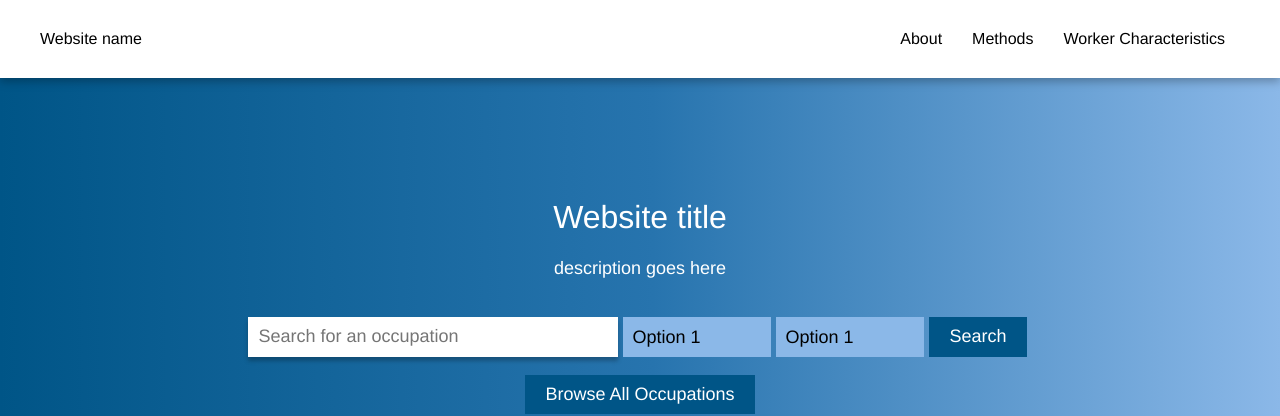
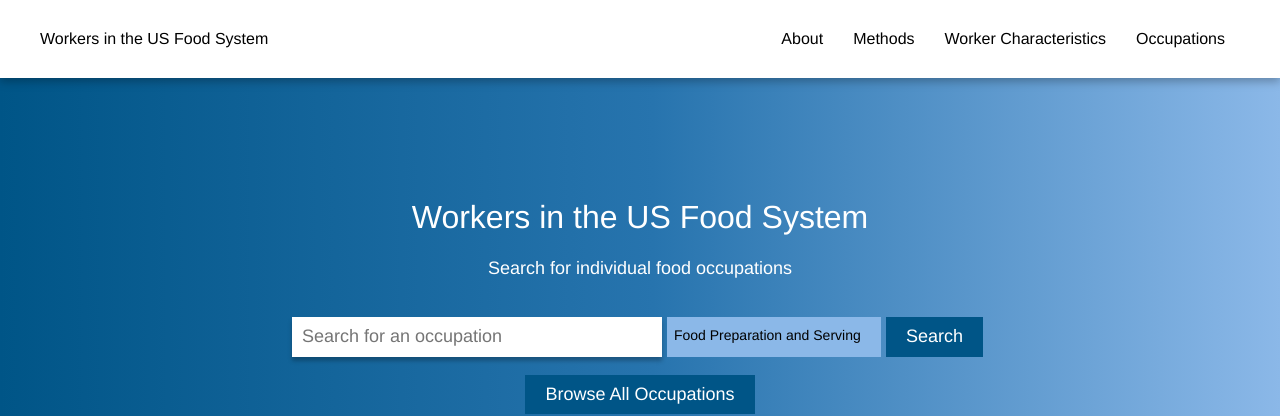
Before and after one commit to angle-zhang/fs-workers-site, a React (Create React App) app: page / in a window 1280 px wide. Shown: the top 416 px of the page. Built offline with nearby package versions, Linux system fonts and the light colour scheme.

Commit message:
add search bar func

```diff
--- a/src/components/Header.js
+++ b/src/components/Header.js
@@ -4,7 +4,7 @@ import "./Header.css";
 function Header () {
     return (
         <header className="main-nav">
-            <Link to="/">Website name</Link>
+            <Link to="/">Workers in the US Food System</Link>
             <ul className="site-nav">
                 <li>
                     <Link to="/about">About</Link>
@@ -15,6 +15,9 @@ function Header () {
                 <li>
                     <Link to="/characteristics">Worker Characteristics</Link>
                 </li>
+                <li>
+                    <Link to="/occupations">Occupations</Link>
+                </li>
             </ul>
         </header>
     )
--- a/src/components/OccupationCard.js
+++ b/src/components/OccupationCard.js
@@ -1,7 +1,7 @@
 import {Link} from 'react-router-dom';
 import "./OccupationCard.css"
 
-function Card ({title, shortDescription, statisticsTrunc, sys}) {
+function Card ({title, category, statisticsTrunc, sys}) {
 
     return (
         <div className="occ-card-container">
@@ -12,7 +12,7 @@ function Card ({title, shortDescription, statisticsTrunc, sys}) {
                 <div className="occ-selector"></div>
             </div>
             <div className="occ-card-description">
-                <p>{shortDescription}</p>
+                <p>{category}</p>
                 {/* TODO: add style  */}
                 {statisticsTrunc ? Object.keys(statisticsTrunc).map((key)=><>{`${key}: ${statisticsTrunc[key]}`}<br/></>):null}
             </div>
--- a/src/components/SearchBanner.css
+++ b/src/components/SearchBanner.css
@@ -15,7 +15,7 @@
 
 .search-banner-text-container {
     color: white;
-    width: 400px;
+    width: 500px;
     margin: 20px;
 }
 
@@ -50,9 +50,10 @@ input.search-bar {
 
 .blue-select {
     display: inline-block;
-    width: 130px;
+    width: 200px;
     padding: 10px 0.5em;
-    font-size: 18px;
+    font-size: 14px;
+    display: inline;
     cursor: pointer;
     background-color: #8BB8E8;
     color: #005587;
--- a/src/components/SearchBanner.js
+++ b/src/components/SearchBanner.js
@@ -1,41 +1,44 @@
 import "./SearchBanner.css";
-import {Link} from 'react-router-dom';
+import {Link, useHistory} from 'react-router-dom';
+import {BLS_GROUPS} from '../utils/Constants.js'
+import {useEffect, useState} from "react";
 //search tutorial: https://dev.to/sage911/how-to-write-a-search-component-with-suggestions-in-react-d20
 
 function SearchBanner(props) {
-    const websiteTitle = props.small ? "Food System Occupations" : "Website title";
+    const websiteTitle = props.small ? "Food System Occupations" : "Workers in the US Food System";
+    const history = useHistory();
+    const [searchQuery, setSearchQuery] = useState('');
+
+    const onSubmit = e => {
+        var newURL = history.location.pathname == "/occupations" ? "" : "/occupations";
+        newURL = newURL + `?search=${searchQuery}`
+        history.push(newURL);
+        e.preventDefault()
+    };
 
     return (
         <div className="search-banner-container">
             <div className="search-banner-text-container">
                 <h1 className="website-title">{websiteTitle}</h1>
-                {!props.small && <p>description goes here</p>}
+                {!props.small && <p>Search for individual food occupations</p>}
             </div>
             <form>
                 <div className="search-bar-container">
                         <input
                             className="search-bar"
                             placeholder="Search for an occupation"
+                            name="search"
+                            onInput={e => setSearchQuery(e.target.value)}
+                            value={searchQuery}
                         ></input>
                         {/* create dropdown elements */}
                         <div className="blue-select">
                         <select id="category_1" name="category 1">
-                            <option value="Option 1">Option 1</option>
-                            <option value="Option 1">Option 1</option>
-                            <option value="Option 1">Option 1</option>
-                            <option value="Option 1">Option 1</option>
-                        </select>
-                        </div>
-                        <div className="blue-select">
-                        <select id="category_1" name="category 1">
-                            <option value="Option 1">Option 1</option>
-                            <option value="Option 1">Option 1</option>
-                            <option value="Option 1">Option 1</option>
-                            <option value="Option 1">Option 1</option>
+                            {BLS_GROUPS.map((group) => <option value={group}>{group}</option> )}
                         </select>
                         </div>
                         {props.small && <Link className="transparent-button" to="/occupations">Reset</Link>}
-                        <button className="dark-blue-button" name="name" value="value" type="submit">Search</button>
+                        <button className="dark-blue-button" name="name" value="value" type="submit" onClick={onSubmit}>Search</button>
                 </div>
             </form>
             <br/>
--- a/src/pages/Characteristics.js
+++ b/src/pages/Characteristics.js
@@ -9,7 +9,7 @@ function Characteristics () {
             </header>
             <div className="content-container-white">
                 <h1>Food System Workers Characteristics</h1>
-                <p>description here</p>
+                <p>Search for individual food occupations here or browse all occuptions</p>
                 <div className="characteristics-table-container">
                     <iframe title="Food system worker characteristics tablaeu site" src="https://public.tableau.com/views/FoodWorkersGraphs_16192033166250/OccupationsandRace?:showVizHome=no&:embed=true" width="1000px" height="750px"></iframe>
                 </div>
--- a/src/pages/Occupations.js
+++ b/src/pages/Occupations.js
@@ -4,17 +4,27 @@ import OccupationCard from "../components/OccupationCard";
 import "./Occupations.css";
 
 import {useState, useEffect} from "react";
+const filterCards = (cards, q) => {
+    if (!q) {
+        return cards;
+    }
 
+    return cards.filter((card) => {
+        const cardName = card.title.toLowerCase();
+        console.log(card,"card")
+        return cardName.includes(q);
+    });
+};
 
 const query = `
 {
-    individualProfileCollection {
+    individualProfileCollection(order: title_ASC) {
         items {
         sys {
             id
         }
         title
-        shortDescription
+        category
         statisticsTrunc
         }
     }
@@ -52,6 +62,10 @@ function Occupations () {
         return "Loading...";
     }
 
+    const { search } = window.location;
+    const q = new URLSearchParams(search).get('search');
+    console.log(profiles)
+    const filteredPosts = filterCards(profiles, q);
 
     console.log(profiles)
     return (
@@ -67,7 +81,7 @@ function Occupations () {
             </div>
             <div className="content-container-white">
                 <div className="occ-row">
-                {profiles.map((profile) => <OccupationCard {...profile} />)}
+                {filteredPosts.map((profile) => <OccupationCard {...profile} />)}
                 </div>
                 {/* <div className="purple-text-box">Select multiple boxes to compare characteristics</div> */}
             </div>
--- /dev/null
+++ b/src/utils/Constants.js
@@ -0,0 +1 @@
+export const BLS_GROUPS = ["Food Preparation and Serving Related", "Farming, Fishing, and Forestry", "Management", "Life, physical, and social science", "Transportation and material moving"];
```
